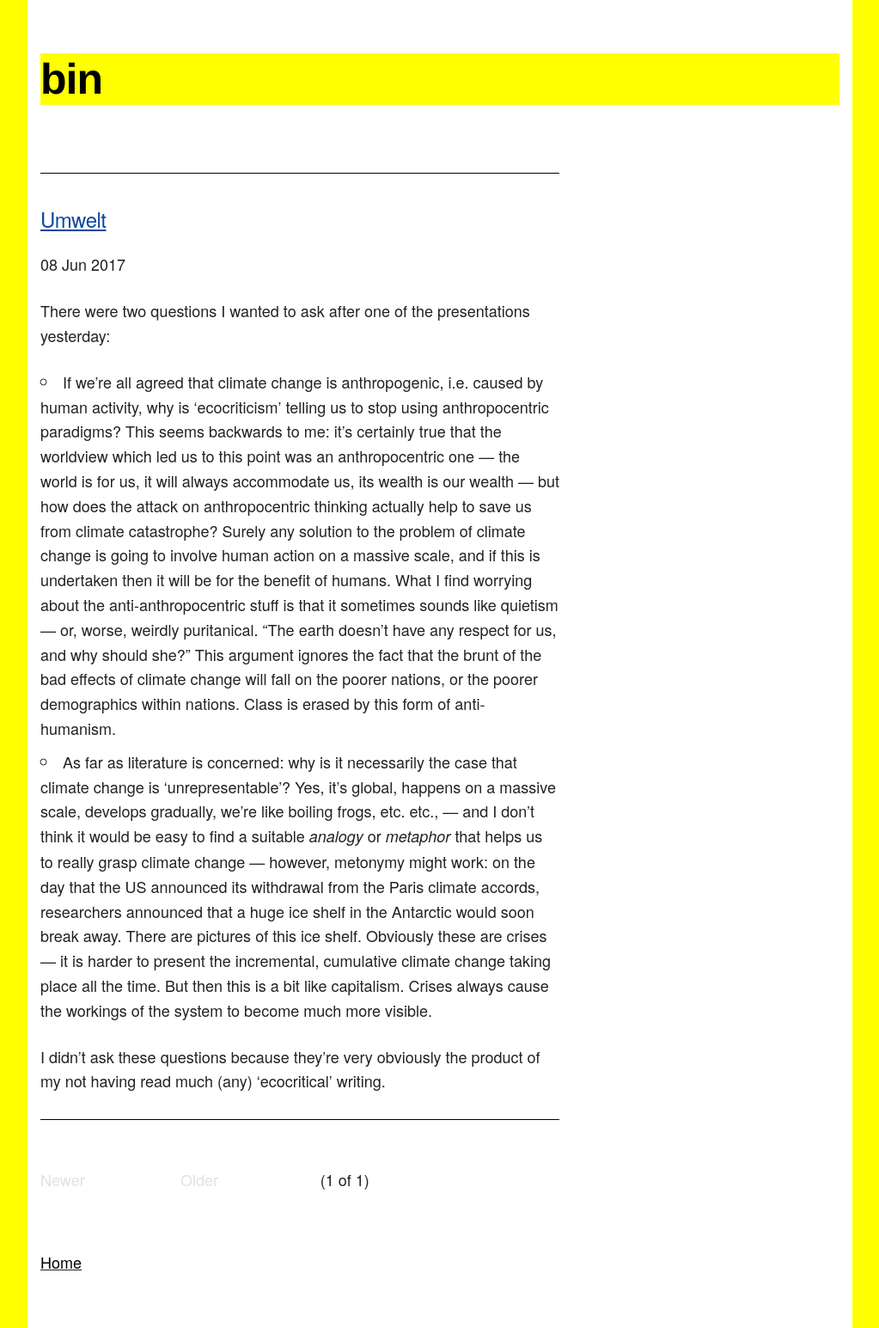
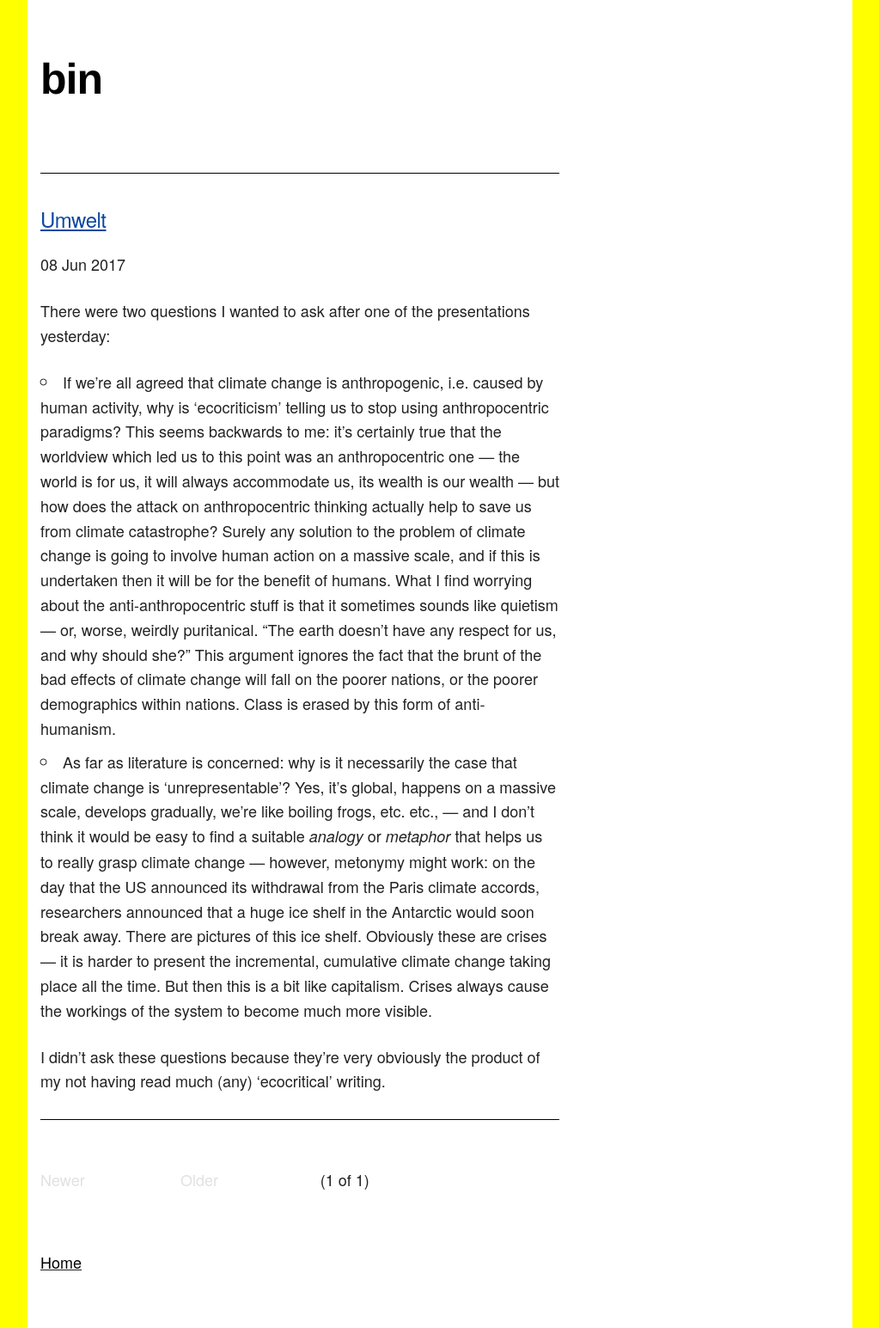
Before and after one commit to mt-trash/mt-trash.github.io, a Jekyll site: the page built from index.html, in a window 1280 px wide. Shown: the whole page at 86% size, without its empty margins (128-1151 px from the left). Built offline with Jekyll 4.4.1, drawn with Linux system fonts in a browser that asks for light colours; the list of posts is cut into pages by our own code.

Commit message:
bg change

```diff
--- a/css/skeleton.css
+++ b/css/skeleton.css
@@ -140,7 +140,7 @@ h1, h2, h3, h4, h5, h6 {
   margin-top: 0;
   margin-bottom: 2rem;
   font-weight: 300; }
-h1 { font-family: Helvetica, Arial, sans-serif; font-size: 4.0rem; line-height: 1.2;  letter-spacing: -.1rem; background-color: #ffff00; }
+h1 { font-family: Helvetica, Arial, sans-serif; font-size: 4.0rem; line-height: 1.2;  letter-spacing: -.1rem; }
 h2 { font-family: Helvetica, Arial, sans-serif; font-size: 3.6rem; line-height: 1.25; letter-spacing: -.1rem; }
 h3 { font-family: Helvetica, Arial, sans-serif; font-size: 3.0rem; line-height: 1.3;  letter-spacing: -.1rem; }
 h4 { font-family: Helvetica, Arial, sans-serif; font-size: 2.4rem; line-height: 1.35; letter-spacing: -.08rem; }
```
